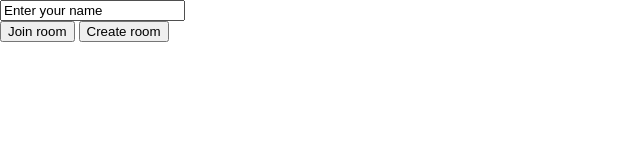
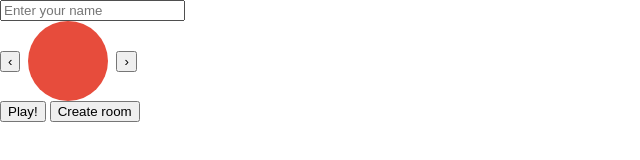
Before and after one commit to alyshukry/last-ball-standing, a website with bundled scripts: page client/index.html in a window 1280 px wide. Shown: the whole page, without its empty margins (0-640 px from the left). Built offline with nearby package versions, Linux system fonts and the light colour scheme; no server answers.

Commit message:
ball preview

```diff
--- a/client/index.html
+++ b/client/index.html
@@ -10,16 +10,16 @@
 
 <body style="display: none;">
     <div class="view" id="home">
-        <main>
-            <div class="customization">
-                <form>
-                    <input type="text" id="username" name="username" value="Enter your name">
-                </form>
-
+        <input type="text" id="username" placeholder="Enter your name">
+        <div class="customization">
+            <div class="arrows">
+                <button class="arrow" id="color-left">‹</button>
+                <div class="ball-preview" id="ball-preview"></div>
+                <button class="arrow" id="color-right">›</button>
             </div>
-            <button id="join-room">Join room</button>
-            <button id="create-room">Create room</button>
-        </main>
+        </div>
+        <button id="join-room">Play!</button>
+        <button id="create-room">Create room</button>
     </div>
     <div class="view" id="rooms">
         <h1>Rooms</h1>
--- a/client/scripts/views/home.js
+++ b/client/scripts/views/home.js
@@ -1,5 +1,38 @@
 import { showView, API_URL } from '../main.js'
 import { joinRoom } from '../views/rooms.js'
+
+const COLORS = ['#e74c3c', '#e67e22', '#f1c40f', '#2ecc71', '#3498db', '#9b59b6', '#ff69b4', '#1abc9c']
+let colorIndex = 0
+
+const ballPreview = document.querySelector('#ball-preview')
+const usernameInput = document.querySelector('#username')
+
+const updateBall = () => {
+    ballPreview.style.backgroundColor = COLORS[colorIndex]
+    localStorage.setItem('color', COLORS[colorIndex])
+}
+
+document.querySelector('#color-left').addEventListener('click', () => {
+    colorIndex = (colorIndex - 1 + COLORS.length) % COLORS.length
+    updateBall()
+})
+document.querySelector('#color-right').addEventListener('click', () => {
+    colorIndex = (colorIndex + 1) % COLORS.length
+    updateBall()
+})
+
+usernameInput.addEventListener('input', () => {
+    localStorage.setItem('name', usernameInput.value)
+})
+
+// restore from localStorage
+const savedColor = localStorage.getItem('color')
+if (savedColor) {
+    colorIndex = COLORS.indexOf(savedColor)
+    if (colorIndex === -1) colorIndex = 0
+}
+usernameInput.value = localStorage.getItem('name') || ''
+updateBall()
 
 document.querySelector('button#join-room').addEventListener('click', (e) => {
     showView('rooms')
--- a/client/style.css
+++ b/client/style.css
@@ -13,3 +13,22 @@ canvas {
 body {
     margin: 0;
 }
+
+.ball-preview {
+    width: 80px;
+    height: 80px;
+    border-radius: 50%;
+    display: inline-block;
+}
+
+.customization {
+    display: flex;
+    align-items: center;
+    gap: 12px;
+}
+
+.arrows {
+    display: flex;
+    align-items: center;
+    gap: 8px;
+}
```
